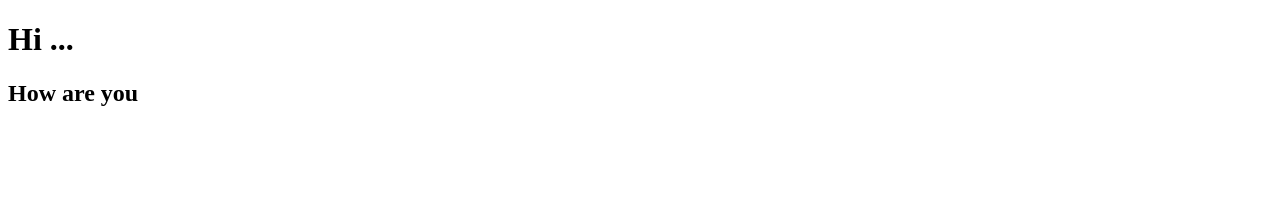
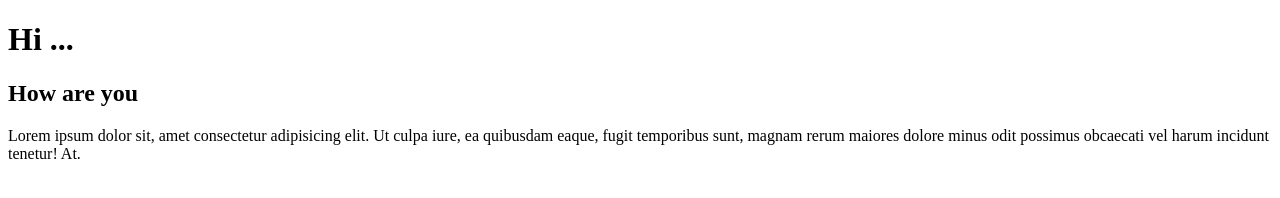
Before and after one commit to MdShahanawsNokib/my-second-githu-repo, a plain HTML site: page index.html in a window 1280 px wide. Drawn offline with Linux system fonts and the light colour scheme.

Commit message:
pera added

```diff
--- a/index.html
+++ b/index.html
@@ -11,6 +11,7 @@
 <body>
     <h1>Hi ...</h1>
     <h2>How are you </h2>
+    <p>Lorem ipsum dolor sit, amet consectetur adipisicing elit. Ut culpa iure, ea quibusdam eaque, fugit temporibus sunt, magnam rerum maiores dolore minus odit possimus obcaecati vel harum incidunt tenetur! At.</p>
 
 </body>
 
```
